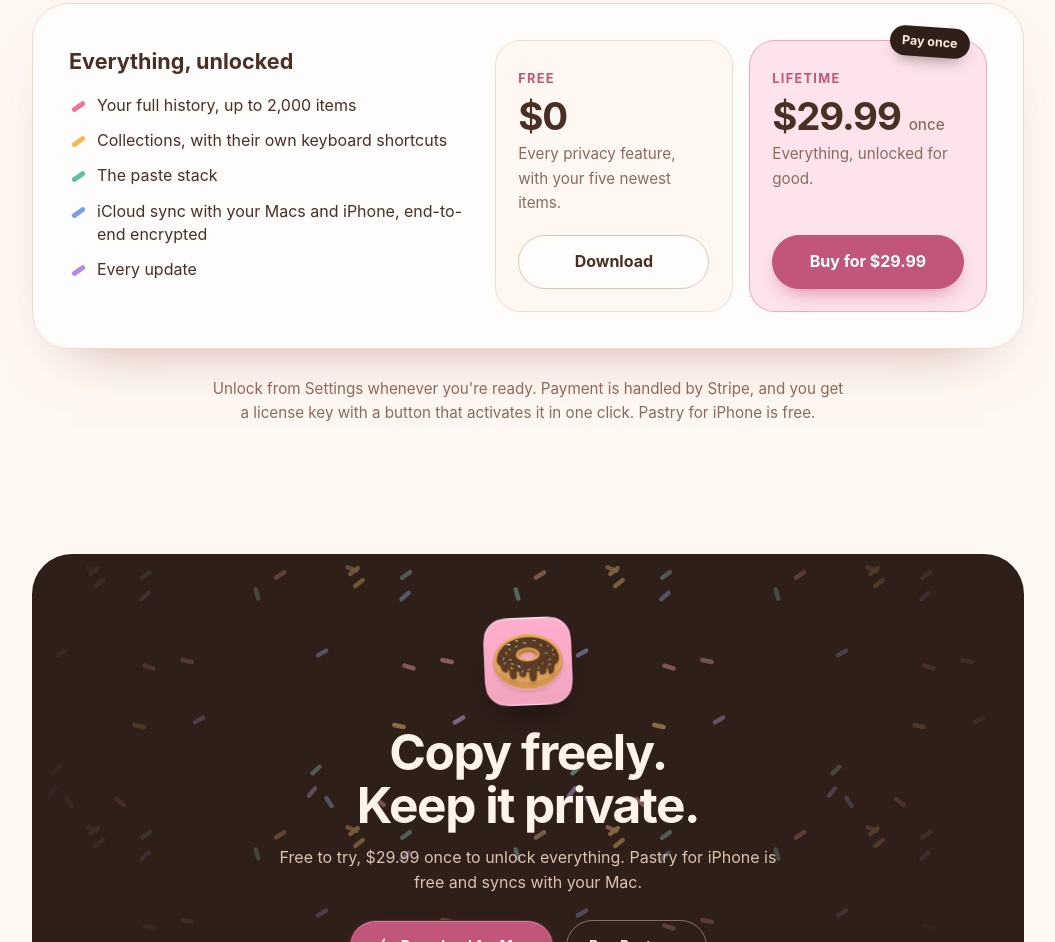
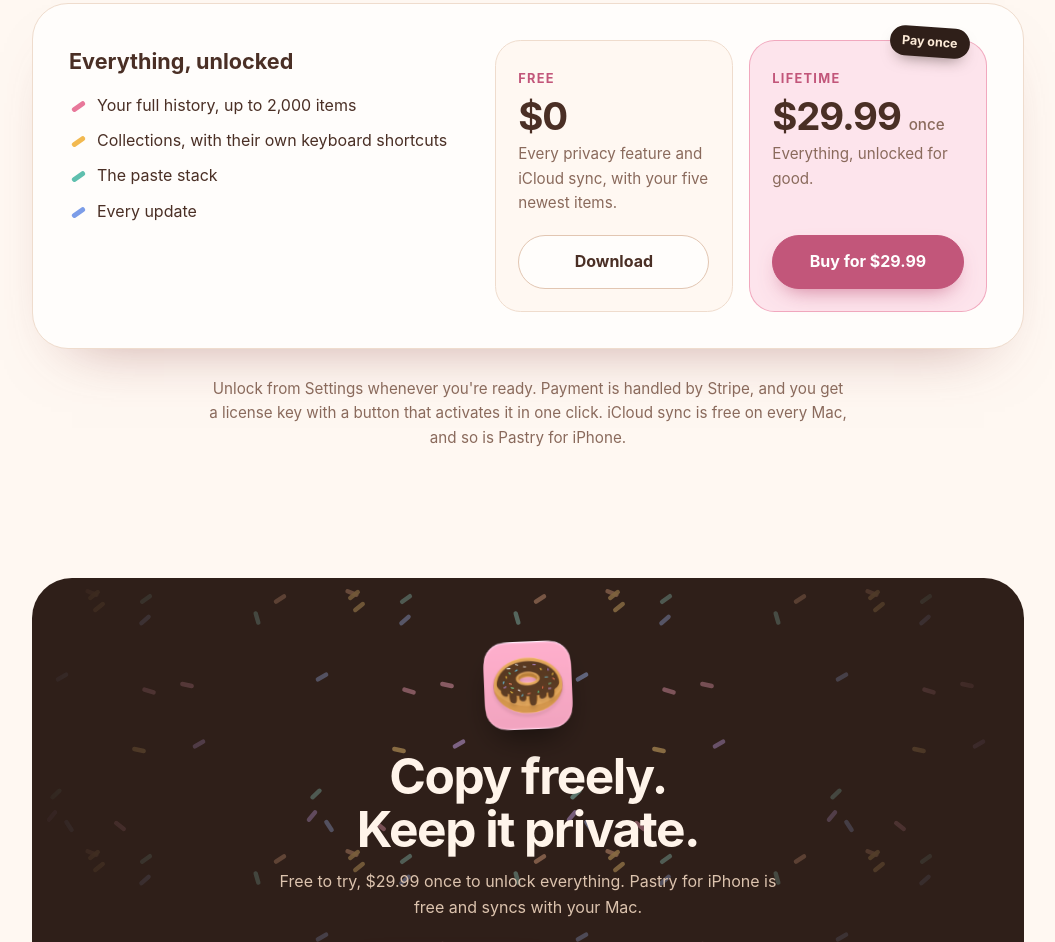
Before and after one commit to mattbirchler/birchtree-productions, a plain HTML site: page apps/pastry/index.html in a window 1280 px wide. Shown: the part 5505-6447 px from the top of the page, without its empty margins (112-1167 px from the left). Drawn offline with nearby package versions, Linux system fonts and the light colour scheme; a web font is replaced by a local one.

Commit message:
Pastry: iCloud sync is free, so it leaves the unlock list and joins the free plan

```diff
--- a/apps/pastry/index.html
+++ b/apps/pastry/index.html
@@ -563,7 +563,6 @@
                         <li>Your full history, up to 2,000 items</li>
                         <li>Collections, with their own keyboard shortcuts</li>
                         <li>The paste stack</li>
-                        <li>iCloud sync with your Macs and iPhone, end-to-end encrypted</li>
                         <li>Every update</li>
                     </ul>
                 </div>
@@ -571,7 +570,7 @@
                     <a class="pz-plan" href="https://pastry.birchtree.productions/download">
                         <span class="pz-plan-name">Free</span>
                         <span class="pz-plan-price">$0</span>
-                        <span class="pz-plan-detail">Every privacy feature, with your five newest items.</span>
+                        <span class="pz-plan-detail">Every privacy feature and iCloud sync, with your five newest items.</span>
                         <span class="pz-plan-btn">Download</span>
                     </a>
                     <a class="pz-plan pz-plan-featured" href="https://pastry.birchtree.productions/buy/lifetime">
@@ -583,7 +582,7 @@
                     </a>
                 </div>
             </div>
-            <p class="pz-fine scroll-reveal">Unlock from Settings whenever you're ready. Payment is handled by Stripe, and you get a license key with a button that activates it in one click. Pastry for iPhone is free.</p>
+            <p class="pz-fine scroll-reveal">Unlock from Settings whenever you're ready. Payment is handled by Stripe, and you get a license key with a button that activates it in one click. iCloud sync is free on every Mac, and so is Pastry for iPhone.</p>
         </section>
 
         <!-- Final CTA -->
```
